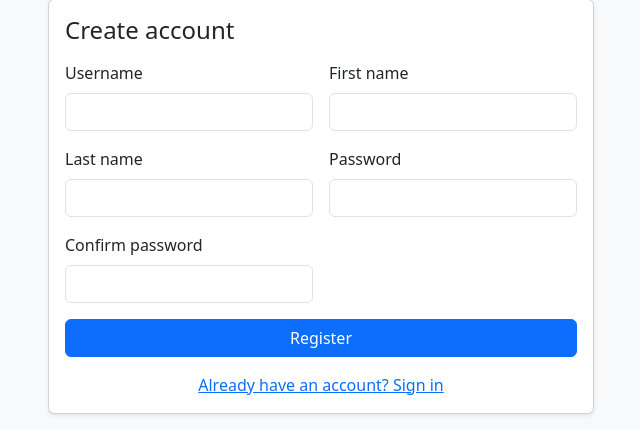
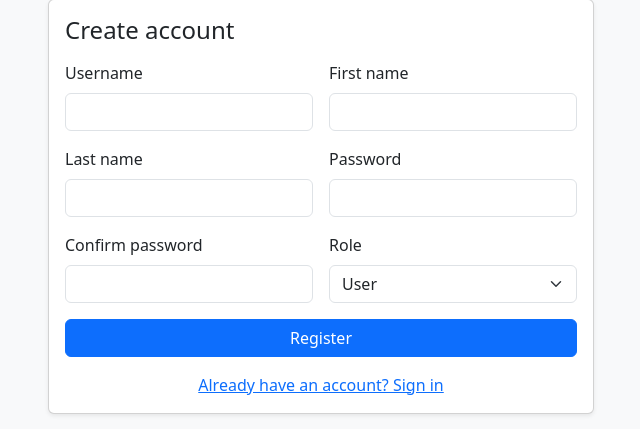
Before and after one commit to Eya-Snglng/fiverr_maintenance, a PHP site: page /register.php in a window 1280 px wide. Shown: the part 49-478 px from the top of the page, without its empty margins (319-959 px from the left). Run offline with PHP 8.4, Linux system fonts and the light colour scheme; some libraries are stand-ins or nearby versions.

Commit message:
feat: Allow admin registration via UI
Co-authored-by: althea.sangalang.cvt <althea.sangalang.cvt@eac.edu.ph>

```diff
--- a/register.php
+++ b/register.php
@@ -48,6 +48,13 @@ if (isset($_SESSION['user'])) {
                   <label for="confirm" class="form-label">Confirm password</label>
                   <input type="password" class="form-control" id="confirm" required />
                 </div>
+                <div class="col-12 col-md-6">
+                  <label for="role" class="form-label">Role</label>
+                  <select id="role" class="form-select">
+                    <option value="user" selected>User</option>
+                    <option value="admin">Admin</option>
+                  </select>
+                </div>
               </div>
               <button class="btn btn-primary w-100 mt-3" type="submit">Register</button>
             </form>
@@ -89,6 +96,7 @@ if (isset($_SESSION['user'])) {
       const lastname = document.getElementById('lastname').value.trim();
       const password = document.getElementById('password').value;
       const confirm = document.getElementById('confirm').value;
+      const role = document.getElementById('role').value;
 
       if (!username || !firstname || !lastname || !password || !confirm) {
         Swal.fire({icon: 'error', title: 'Validation', text: 'Input fields must not be empty.'});
@@ -115,7 +123,7 @@ if (isset($_SESSION['user'])) {
         const res = await fetch('api.php?action=register', {
           method: 'POST',
           headers: {'Content-Type': 'application/json'},
-          body: JSON.stringify({username, firstname, lastname, password})
+          body: JSON.stringify({username, firstname, lastname, password, is_admin: role === 'admin'})
         });
         const data = await res.json();
         if (!data.ok) {
```
Also changed, not shown: api.php (+2 -6 lines).
